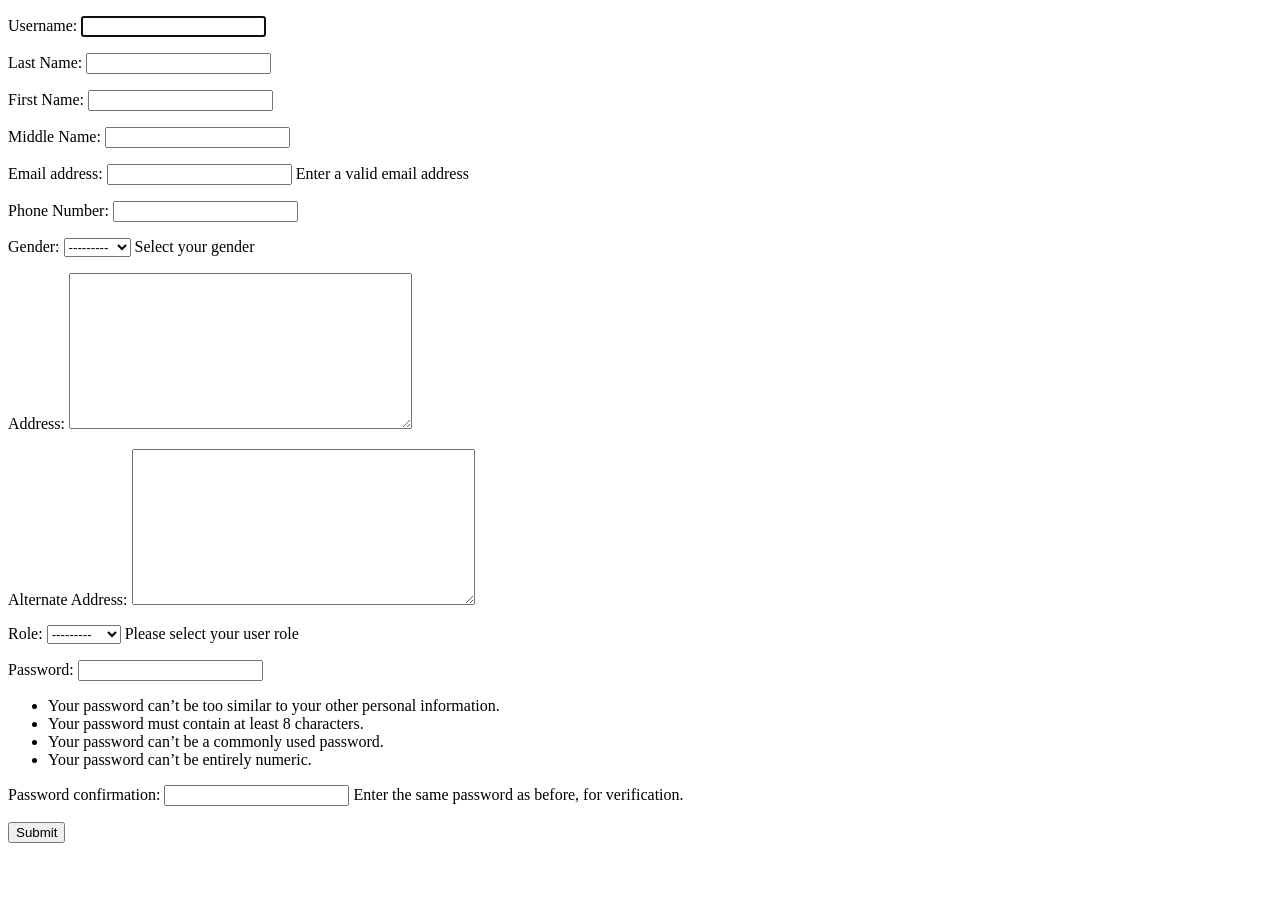
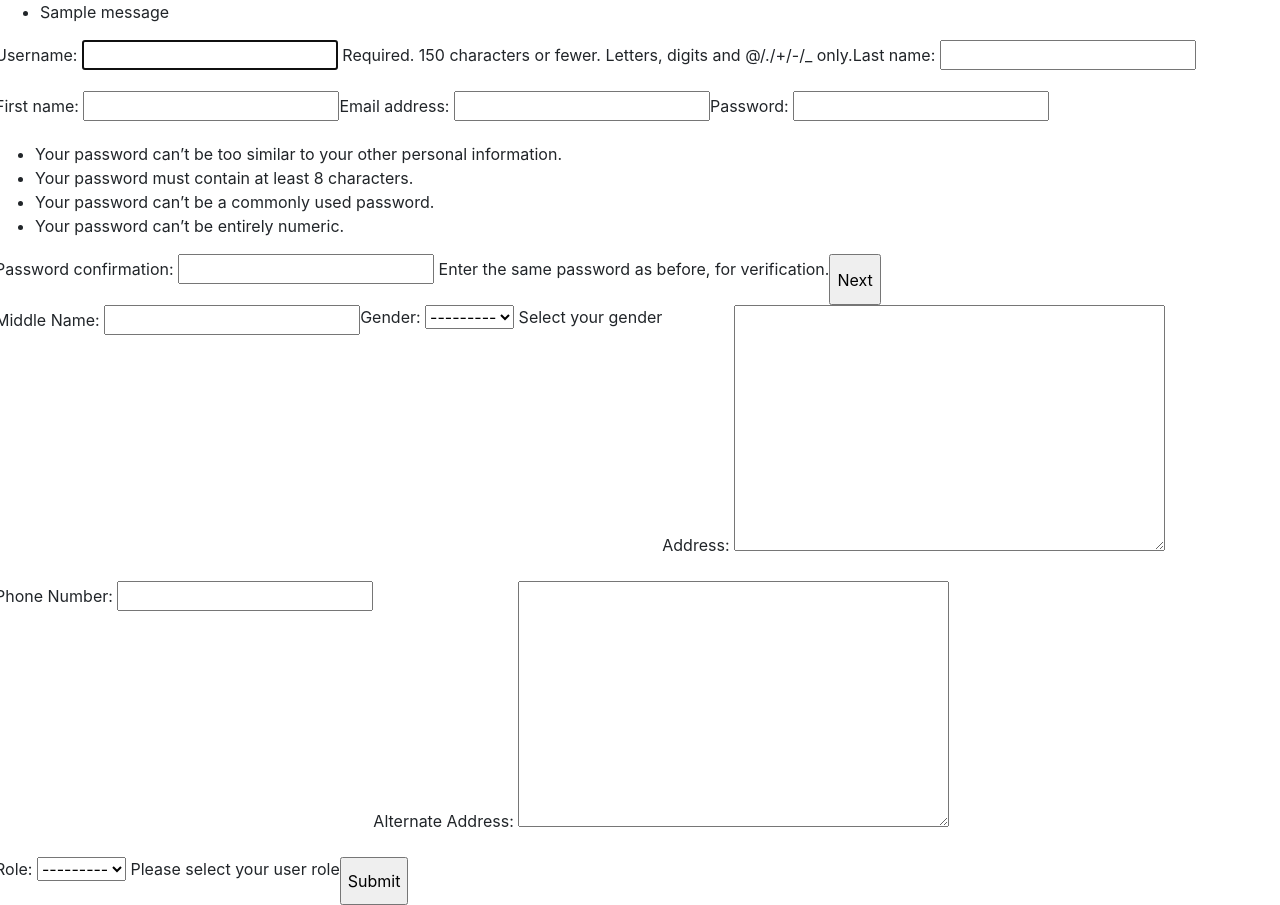
Before and after one commit to oluwex/eCaretaker, a Django app: page /register/ in a window 1280 px wide. Before the commit the page ends 843 px from the top, so only its background shows below. Run offline with Django 3.2, Linux system fonts and the light colour scheme; tables that the repository leaves empty hold one stand-in row (values such as "Sample post"); one stand-in notice (Sample message) is shown; some libraries are stand-ins or nearby versions.

Commit message:
Modified views and register logic

```diff
--- a/eCaretaker/settings.py
+++ b/eCaretaker/settings.py
@@ -127,8 +127,10 @@
 # Static files (CSS, JavaScript, Images)
 # https://docs.djangoproject.com/en/1.9/howto/static-files/
 
+STATIC_URL = '/static/'
+
 STATICFILES_DIRS = [
     os.path.join(BASE_DIR, "static"),
 ]
 
-STATIC_URL = '/static/'
+STATIC_ROOT = os.path.join(os.path.dirname(BASE_DIR), "static_cdn")
--- a/eCaretaker/urls.py
+++ b/eCaretaker/urls.py
@@ -13,10 +13,15 @@
     1. Import the include() function: from django.conf.urls import url, include
     2. Add a URL to urlpatterns:  url(r'^blog/', include('blog.urls'))
 """
+from django.conf import settings
 from django.conf.urls import url, include
+from django.conf.urls.static import static
 from django.contrib import admin
 
 urlpatterns = [
     url(r'^admin/', admin.site.urls),
     url(r'^', include('eCaretakerWeb.urls')),
 ]
+
+if settings.DEBUG:
+    urlpatterns += static(settings.STATIC_URL, document_root=settings.STATIC_ROOT)
--- a/eCaretakerWeb/forms.py
+++ b/eCaretakerWeb/forms.py
@@ -1,6 +1,7 @@
 from django import forms
+from django.contrib.auth.models import User
 from django.contrib.auth.forms import AuthenticationForm, UserCreationForm
-from .models import Users
+from .models import Users, RealUsers
 
 
 class Login(AuthenticationForm):
@@ -13,26 +14,22 @@
 
 class Register(UserCreationForm):
     class Meta:
-        model = Users
+        model = User
         fields = [
             'username',
             'last_name',
             'first_name',
+            'email',
+        ]
+
+class Register2(forms.ModelForm):
+    class Meta:
+        model = RealUsers
+        fields = [
             'middle_name',
-            'email',
-            'phone_No',
             'gender',
             'address',
+            'phone_No',
             'alternate_address',
             'role',
         ]
-
-# class Register2(UserCreationForm):
-#     class Meta:
-#         model = User
-#         fields = [
-#             'username',
-#             'last_name',
-#             'first_name',
-#             'email',
-#         ]
--- a/eCaretakerWeb/views.py
+++ b/eCaretakerWeb/views.py
@@ -3,7 +3,7 @@
 from eCaretaker.auth import UserBackend as check
 # from django.contrib.auth import authenticate
 from django.contrib.auth import login, logout
-from .forms import Login, Register
+from .forms import Login, Register, Register2
 
 # Create your views here.
 
@@ -31,12 +31,15 @@
     return render(request, 'account/login.html', context)
 
 
-def register(request, authentication_form=Register):
-    form = authentication_form(request.POST or None)
+def register(request, authentication_form=(Register, Register2)):
+    form = authentication_form[0](request.POST or None)
+    form2 = authentication_form[1](request.POST or None)
 
-    if form.is_valid():
+    if form.is_valid() and form2.is_valid:
         instance = form.save(commit=False)
+        instance2 = form2.save(commit=False)
         instance.save()
+        instance2.save()
         #   Display success message
         messages.success(request, "Successfully registered")
         print("user is registered")
@@ -44,8 +47,8 @@
 
     context = {
         'form': form,
+        'form2': form2,
     }
-    messages.error(request, 'Registration failed. Please try again at another time')
     return render(request, 'account/register.html', context)
 
 
--- a/templates/account/register.html
+++ b/templates/account/register.html
@@ -2,16 +2,25 @@
 
 {% block head_title %} Register - {{ block.super }} {% endblock %}}
 
-<div class="messages">
-    {% include "message_display.html" %}
-</div>
-
 {% block content%}
 <form action='' method="post">{% csrf_token%}
-    {{ form2.as_p }}
-    <div class="hidden" id="form2">
+    <div class="form-row" id="form">
         {{ form.as_p }}
+        <input type="button" value="Next" id="next"/>
+    </div>
+    <div class="form-row" id="form2">
+        {{ form2.as_p }}
         <input value="Submit" type="submit"/>
     </div>
 </form>
+{#    <script>#}
+{#    $(document).ready(function () {#}
+{#        $("#form2").hide();#}
+{#        $("#next").click(function () {#}
+{#            $("#form").hide();#}
+{#            $("#form2").show();#}
+{#            $("#form2").removeAttr("hidden");#}
+{#        });#}
+{#    });#}
+{#    </script>#}
 {% endblock %}
--- a/templates/base.html
+++ b/templates/base.html
@@ -1,12 +1,22 @@
+{% load staticfiles %}
 <!DOCTYPE html>
 <html lang="en">
 <head>
-    {% load staticfiles %}
-    <script src="{% static 'js/jquery-3.1.0.js' %}"></script>
+    <script src="{% static 'js/jquery.min.js' %}"></script>
+    <script src="{% static 'js/jquery.validate.js' %}"></script>
+    <script src="{% static 'js/bootstrap.js' %}"></script>
+
+    {#    stylesheet reference#}
+    <link rel="stylesheet" href="{% static 'css/base.css' %}" />
+    <link rel="stylesheet" href="{% static 'css/bootstrap.css' %}" />
+    <link rel="stylesheet" href="{% static 'css/bootstrap-theme.css' %}"/>
     <meta charset="UTF-8">
     <title>{% block head_title %}eCaretaker{% endblock head_title%}</title>
 </head>
 <body>
+<div class="messages">
+    {% include "message_display.html" %}
+</div>
 {% block content%}
 {% endblock %}
 </body>
--- a/templates/index.html
+++ b/templates/index.html
@@ -4,7 +4,7 @@
 
 {% block content %}
 
-    <h2>Welcome to eCaretaker</h2>
+    <h1>Welcome to eCaretaker</h1>
 <ul>
     <li><a href="{% url 'login' %}">Login</a></li>
     <li><a href="{% url 'register' %}">Register</a> </li>
--- /dev/null
+++ b/templates/message_display.html
@@ -0,0 +1,8 @@
+{% if messages %}
+<ul class="messages">
+    {% for message in messages %}
+    <li {% if message.tags %} class="{{ message.tags }}"{% endif %}>{% if 'html_safe' in message.tags %}
+    {{ message|safe }}{% else %}{{ message }}{% endif %}</li>
+    {% endfor %}
+</ul>
+{% endif %}
```
Also changed, not shown: templates/account/message_display.html (deleted, +0 -9 lines).
